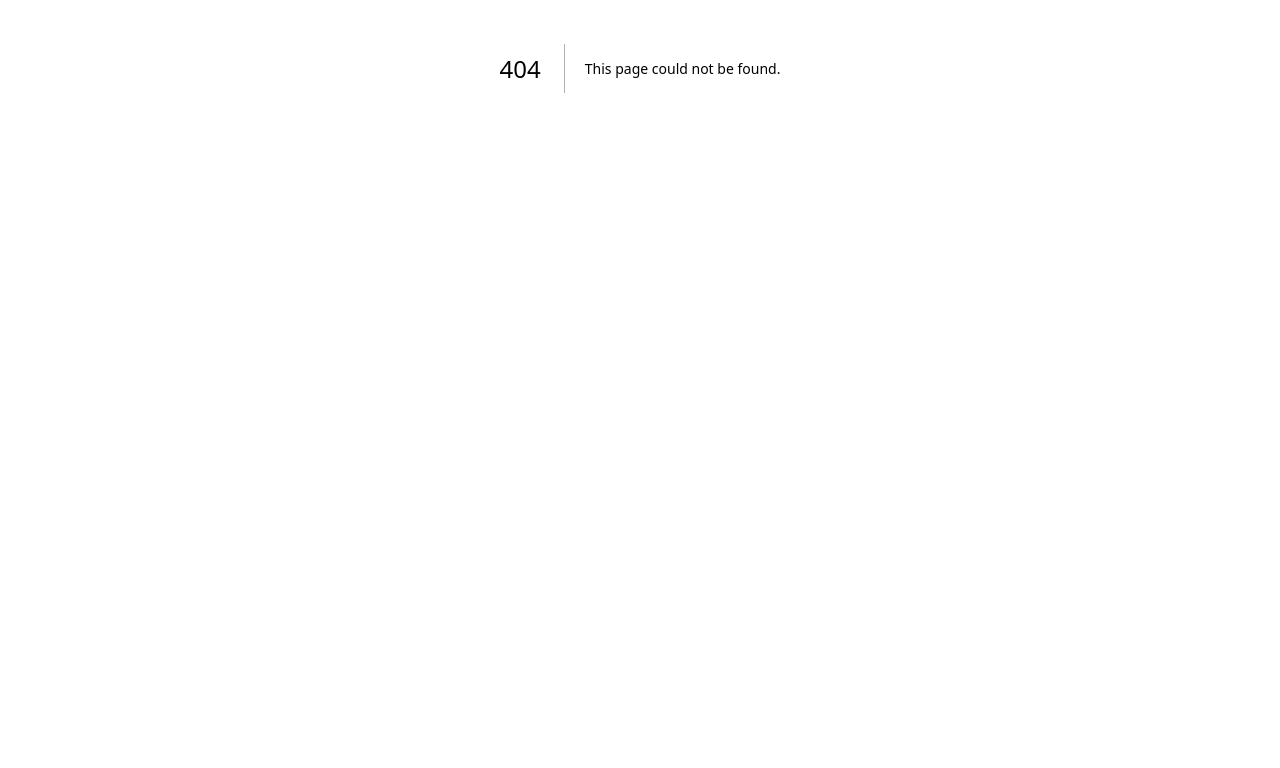
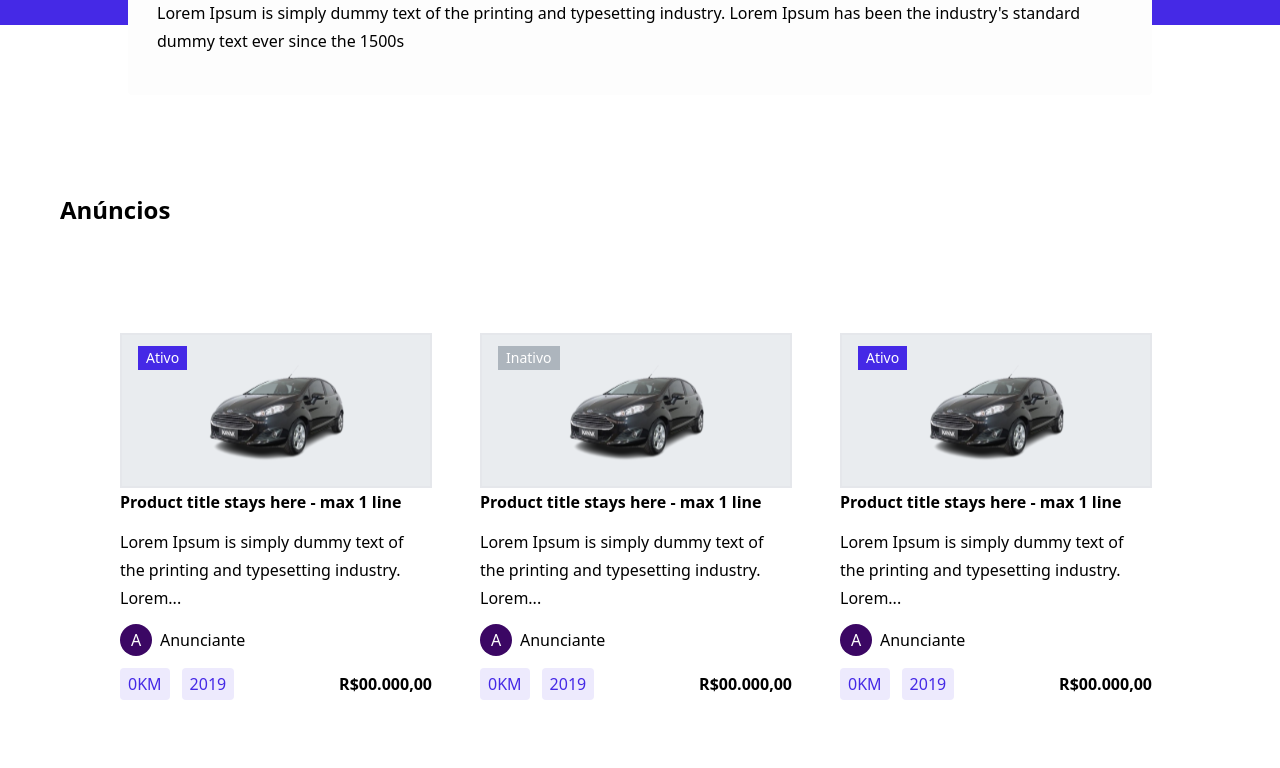
Before and after one commit to m6-t14-grupo35/motors-shop-front, a Next.js app: page /user in a window 1280 px wide. Before the commit this address had no page. Shown: the part 332-1100 px from the top of the page. Before the commit the page ends 800 px from the top, so only its background shows below. Built offline with nearby package versions, Linux system fonts and the light colour scheme.

Commit message:
feat/added stylization with mocked data

```diff
--- a/src/components/adCard/index.tsx
+++ b/src/components/adCard/index.tsx
@@ -2,11 +2,27 @@ import Image from "next/image";
 import { AdDescription } from "../adDescription";
 import { AdDetails } from "../adDetails";
 import { AdPhoto } from "../adPhoto";
+
+const user = {
+  name: "Caio",
+
+};
+
+interface iAd {
+  brand: string;
+  model: string;
+  year: string;
+  km: number;
+  price: number;
+  description: string;
+  isSold: boolean;
+}
+
 export const AdCard = () => {
   return (
     <div className="w-[312px] h-[420px] flex flex-col">
       <div className="h-[152px]">
-        <div className="bg-grey-7 border-2 grey-7  hover:border-brand-1 flex justify-center">
+        <div className="bg-grey-7 border-2 grey-7 relative hover:border-brand-1 flex justify-center">
           <Image
             width={262}
             height={150.28}
@@ -15,13 +31,17 @@ export const AdCard = () => {
           />
         </div>
         <div className="space-y-3">
-          <p className="body-1-600">Product title stays here - max 1 line</p>
+          <p className="body-1-600 truncate">
+            Product title stays here - max 1 line
+          </p>
           <p className="body-1-400">
             Lorem Ipsum is simply dummy text of the printing and typesetting
             industry. Lorem...
           </p>
           <div className="flex items-center space-x-2">
-            <p className="h-8 w-8 rounded-full bg-purple-950 gray-0 text-white flex items-center justify-center">A</p>
+            <p className="h-8 w-8 rounded-full bg-purple-950 gray-0 text-white flex items-center justify-center">
+              A
+            </p>
             <p>Anunciante</p>
           </div>
           <div className="flex flex-row items-center justify-between">
--- a/src/components/listCard/index.tsx
+++ b/src/components/listCard/index.tsx
@@ -2,8 +2,12 @@ import { AdCard } from "../adCard";
 
 export const ListCard = () => {
   return (
-    <div className="my-2 overflow-x-auto max-w-[1032px] mx-[60px] mb-[80px]">
-      <div className="flex md:flex-wrap gap-12 md:justify-normal">
+    <div className="my-2 overflow-x-auto mx-[60px] mb-[80px]">
+      <div className="flex md:flex-wrap gap-12 md:justify-normal transition-all">
+        <AdCard />
+        <AdCard />
+        <AdCard />
+        <AdCard />
         <AdCard />
         <AdCard />
         <AdCard />
--- /dev/null
+++ b/src/components/profileAdCard/index.tsx
@@ -0,0 +1,63 @@
+import Image from "next/image"
+
+interface iAd {
+  brand: string;
+  model: string;
+  year: string;
+  km: number;
+  price: number;
+  description: string;
+  isSold: boolean;
+}
+
+export const ProfileAdCard = ({isSold}: iAd) => {
+  return(
+    <div className="w-[312px] h-[420px] flex flex-col">
+    <div className="h-[152px]">
+      <div className="bg-grey-7 border-2 grey-7 relative hover:border-brand-1 flex justify-center">
+        {isSold === true ? (
+          <button className="flex justify-center items-center px-[8px] h-[24px] absolute top-[11px] left-[16px] bg-brand-1 text-white body-2-500">
+            Ativo
+          </button>
+        ) : (
+          <button className="flex justify-center items-center px-[8px] h-[24px] absolute top-[11px] left-[16px] bg-grey-4 text-white body-2-500">
+            Inativo
+          </button>
+        )}
+        <Image
+          width={262}
+          height={150.28}
+          src={"/CarroCard.svg"}
+          alt="Card do Carro"
+        />
+      </div>
+      <div className="space-y-3">
+        <p className="body-1-600 truncate">
+          Product title stays here - max 1 line
+        </p>
+        <p className="body-1-400">
+          Lorem Ipsum is simply dummy text of the printing and typesetting
+          industry. Lorem...
+        </p>
+        <div className="flex items-center space-x-2">
+          <p className="h-8 w-8 rounded-full bg-purple-950 gray-0 text-white flex items-center justify-center">
+            A
+          </p>
+          <p>Anunciante</p>
+        </div>
+        <div className="flex flex-row items-center justify-between">
+          <div className="flex flex-row gap-3">
+            <button className="bg-brand-4 text-brand-1 rounded py-1 px-2">
+              0KM
+            </button>
+            <button className="bg-brand-4 text-brand-1 rounded py-1 px-2">
+              2019
+            </button>
+          </div>
+          <p className="heading-7-600">R$00.000,00</p>
+        </div>
+      </div>
+    </div>
+  </div>
+  )
+}
--- /dev/null
+++ b/src/components/userListCard/index.tsx
@@ -0,0 +1,18 @@
+import { ProfileAdCard } from "../profileAdCard";
+
+export const ProfileListCard = () => {
+  return (
+    <div className="my-2 overflow-x-auto mx-[60px] mb-[80px]">
+      <div className="flex md:flex-wrap gap-12 md:justify-normal transition-all">
+        <ProfileAdCard isSold={true} />
+        <ProfileAdCard isSold={false} />
+        <ProfileAdCard isSold={true} />
+        <ProfileAdCard isSold={false} />
+        <ProfileAdCard isSold={true} />
+        <ProfileAdCard isSold={false} />
+        <ProfileAdCard isSold={true} />
+        <ProfileAdCard isSold={false} />
+      </div>
+    </div>
+  );
+}
--- /dev/null
+++ b/src/pages/user.tsx
@@ -0,0 +1,46 @@
+import Header from "@/components/Header/header";
+import { FooterComponete } from "@/components/footer";
+import { ListCard } from "@/components/listCard";
+import { ProfileListCard } from "@/components/userListCard";
+
+const user = {
+  name: "Caio",
+  email: "caio@mail.com",
+};
+
+export default function User() {
+  return (
+    <div className="bg-grey-8">
+      <Header isLoggedIn={true} user={user} />
+      <div className="bg-brand-1 w-screen h-[357px]"></div>
+
+      <div className="absolute top-0 w-screen left-1/2 transform -translate-x-1/2">
+        <div className="flex justify-center items-center flex-col">
+          <div className="bg-grey-10 w-4/5 max-w-[1240px] mx-11 px-[29px] py-[40px] max-h-[327px] mt-[155px] rounded">
+            <div className="w-[104px] h-[104px] rounded-full bg-brand-1 flex justify-center items-center text-white text-4xl">
+              A
+            </div>
+            <div>
+              <div className="flex">
+                <p className="heading-6-600">Anunciante Anônimo</p>
+                <h2 className="bg-brand-4 text-brand-1 rounded py-1 px-2 body-2-400">
+                  Anunciante
+                </h2>
+              </div>
+              <p className="body-1-400">
+                Lorem Ipsum is simply dummy text of the printing and typesetting
+                industry. Lorem Ipsum has been the industry's standard dummy
+                text ever since the 1500s
+              </p>
+            </div>
+          </div>
+          <div className="flex-col justify-center md:pl-[60px] w-screen gap-[40px] mx-[60px]">
+            <h1 className="heading-5-600 pl-[60px] md:pl-0 py-[100px]">Anúncios</h1>
+            <ProfileListCard />
+          </div>
+          <FooterComponete />
+        </div>
+      </div>
+    </div>
+  );
+}
```
